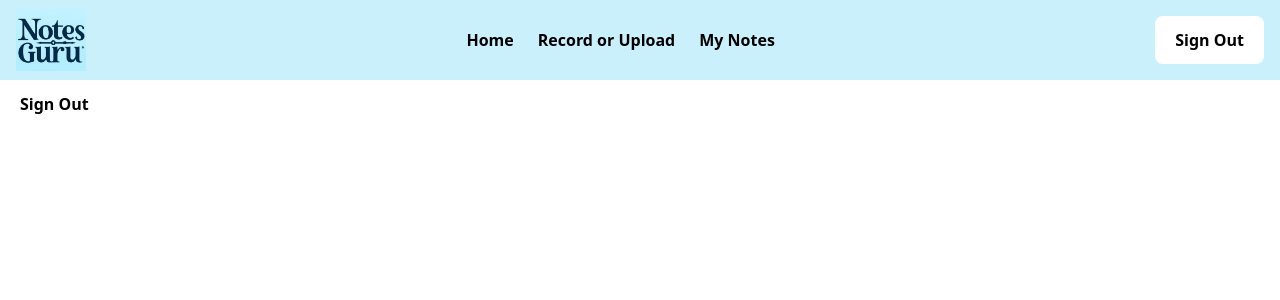
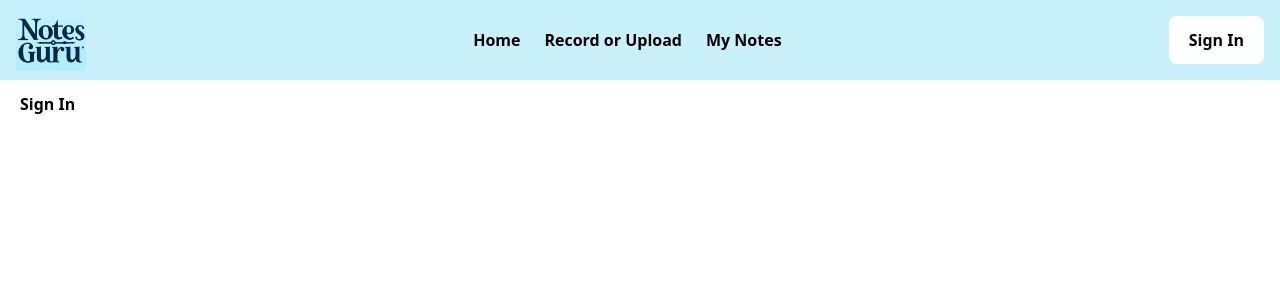
Before and after one commit to aaronshar/gpt-note-app, a Next.js app in the folder frontend/: page /navigation/navbar/User in a window 1280 px wide. Shown: the top 300 px of the page. Built offline with nearby package versions, Linux system fonts and the light colour scheme; no server answers.

Commit message:
Sign Out successfully works. After user signed in, Sign In button on the navigation bar will be changed to Sign Out button. After user signed out, Sign Out button on the navigation bar will be changed to Sign In button.

```diff
--- a/frontend/contexts/AuthContext.js
+++ b/frontend/contexts/AuthContext.js
@@ -8,7 +8,7 @@
 
 import React, { createContext, useContext, useState, useEffect } from "react";
 import { auth } from '../firebase'
-import { onAuthStateChanged, createUserWithEmailAndPassword, signInWithEmailAndPassword } from "firebase/auth";
+import { signOut, onAuthStateChanged, createUserWithEmailAndPassword, signInWithEmailAndPassword } from "firebase/auth";
 
 const AuthContext = createContext()
 
@@ -19,7 +19,6 @@ export function useAuth() {
 export function AuthProvider({ children }) {
     const [currentUser, setCurrentUser] = useState()
     const [loading, setLoading] = useState(true)
-    const [isSignedIn, setIsSignedIn] = useState(false)
 
     // create user with email and password
     function signUp(email, password) {
@@ -32,15 +31,14 @@ export function AuthProvider({ children }) {
     }
 
     // sign out user
-    function signOut() {
-      return signOut(auth)
+    function logOut() {
+        return signOut(auth)
     }
 
     useEffect(() => {
         const unsub = onAuthStateChanged(auth, user => {
             setCurrentUser(user)
             setLoading(false)
-            setIsSignedIn(true)
         })
 
         return unsub
@@ -50,8 +48,7 @@ export function AuthProvider({ children }) {
         currentUser,
         signUp,
         signIn,
-        signOut,
-        isSignedIn
+        logOut,
     }
 
     return(
--- a/frontend/pages/navigation/navbar/User.tsx
+++ b/frontend/pages/navigation/navbar/User.tsx
@@ -6,27 +6,24 @@
 */
 
 import React, { useCallback, useContext, useState, useEffect} from 'react';
-import Link from "next/link";
 import { useAuth } from "../../../contexts/AuthContext";
 import { useRouter } from 'next/router'
+import Link from "next/link";
+
 
 const User = () => {
-  const { isSignedIn } = useAuth();
-  const { signOut, currentUser } = useAuth();
+  const { logOut, currentUser } = useAuth();
   const [error, setError] = useState(''); // to set any errors
   const [loading, setLoading] = useState(false); // to disable button when creating user
   const router = useRouter();
-  const [isAuthenticated, setIsAuthenticated] = useState(isSignedIn)
-
 
   async function handleSignOut(e) {
     e.preventDefault()
     try {
       setError('');
       setLoading(true);
-      await signOut;
-      setIsAuthenticated(!isAuthenticated)
-      router.push('/');
+      await logOut();
+      router.push('/signIn');
     } catch {
       setError('Failed to logout');
       console.log("error");
@@ -35,9 +32,11 @@ const User = () => {
     setLoading(false);
   }
 
+
+
   return (
     <div>
-      {isAuthenticated ?
+      {currentUser ?
         <button
           className="hover:bg-slate-100 h-12 rounded-lg bg-white font-bold px-5"
           onClick={handleSignOut}
@@ -46,14 +45,14 @@ const User = () => {
           Sign Out
         </button>
       :
-      <Link href="/signIn">
-        <button
-          className="hover:bg-slate-100 h-12 rounded-lg bg-white font-bold px-5"
-          aria-label="Sign In"
-        >
+      <button
+        className="hover:bg-slate-100 h-12 rounded-lg bg-white font-bold px-5"
+        aria-label="Sign In"
+      >
+        <Link href='/signIn'>
           Sign In
-        </button>
-      </Link>}
+        </Link>
+      </button>}
     </div>
   );
 };
```
